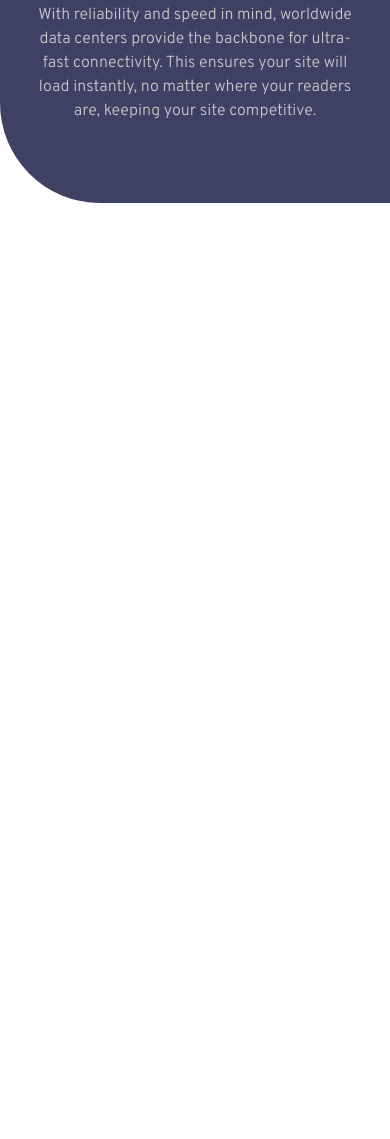
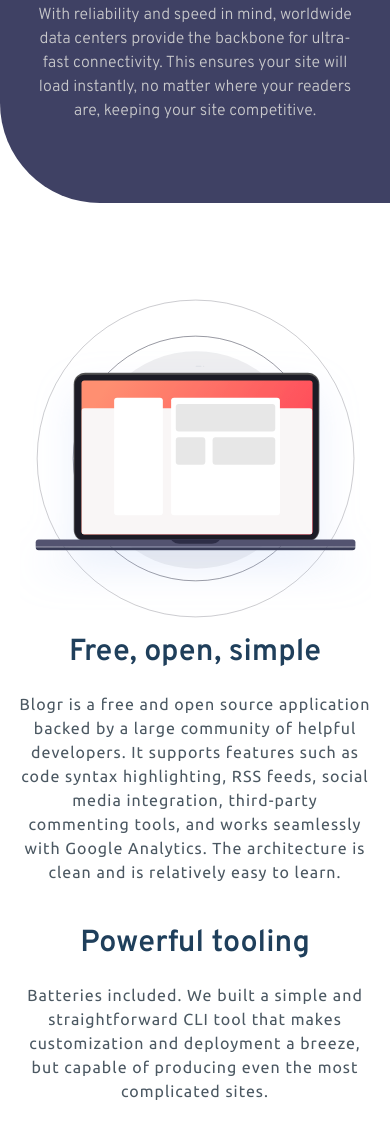
Before and after one commit to angelo24782/blogr-landing-page-main, a plain HTML site: page index.html in a window 390 px wide. Shown: the part 2520-3659 px from the top of the page. Before the commit the page ends 2723 px from the top, so only its background shows below. Drawn offline with Linux system fonts and the light colour scheme.

Commit message:
Aggiunta ultima sezione vista device mobile

```diff
--- a/css/style.css
+++ b/css/style.css
@@ -125,6 +125,11 @@ body {
   background-image: url(../images/illustration-editor-mobile.svg);
 }
 
+.designed__illustration--right {
+  background-size: cover;
+  background-image: url(../images/illustration-laptop-mobile.svg);
+}
+
 .designed_paragraph {
   color: var(--color-very-dark-grayish-blue);
   line-height: 1.5;
@@ -136,6 +141,12 @@ body {
 
 .designed_about--margin {
   margin-bottom: 40px;
+}
+
+.designed__subtitle {
+  font-size: 1.9rem;
+  color: var(--color-cta-very-dark-blue);
+  text-align: center;
 }
 
 .infrastructure {
--- a/index.html
+++ b/index.html
@@ -98,6 +98,38 @@
           </div>
         </div>
       </section>
+
+      <section class="designed designed--left">
+        <div class="container">
+          <div class="designed__container designed__container--left">
+            <div
+              class="designed_illustration designed__illustration--right"
+            ></div>
+
+            <div class="designed_text">
+              <div class="designed_about designed_about--margin">
+                <h2 class="subtitle">Free, open, simple</h2>
+                <p class="designed_paragraph">
+                  Blogr is a free and open source application backed by a large
+                  community of helpful developers. It supports features such as
+                  code syntax highlighting, RSS feeds, social media integration,
+                  third-party commenting tools, and works seamlessly with Google
+                  Analytics. The architecture is clean and is relatively easy to
+                  learn.
+                </p>
+              </div>
+              <div class="designed__about">
+                <h2 class="subtitle">Powerful tooling</h2>
+                <p class="designed_paragraph">
+                  Batteries included. We built a simple and straightforward CLI
+                  tool that makes customization and deployment a breeze, but
+                  capable of producing even the most complicated sites.
+                </p>
+              </div>
+            </div>
+          </div>
+        </div>
+      </section>
     </main>
   </body>
 </html>
```
